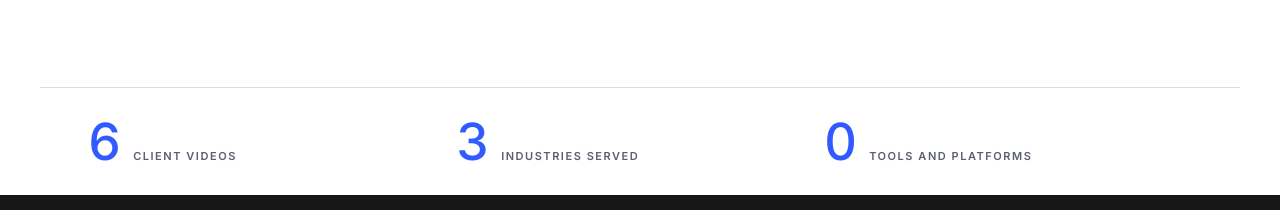
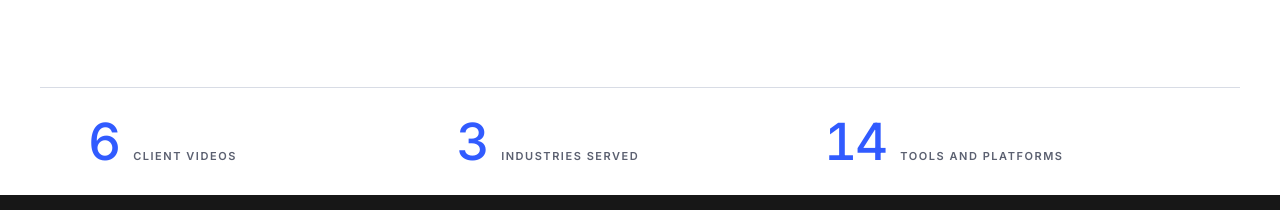
Before and after one commit to thebrandifi/portfolio, a plain HTML site: page index.html in a window 1280 px wide. Shown: the part 849-1059 px from the top of the page. Drawn offline with Linux system fonts and the light colour scheme.

Commit message:
Update index.html
tools and platforms to 14 instead of 0

```diff
--- a/index.html
+++ b/index.html
@@ -178,7 +178,7 @@ nav a.btn.on,nav a.btn:focus{color:var(--bg)}nav a.btn:hover{color:#fff}
 <p>From Meta Ads and Google Ads to social media marketing, promotional content and AI-assisted video, I focus on digital experiences that support brand visibility, audience engagement and business goals.</p>
 <div class="ct"><a class="btn bl" href="#work">Explore my work</a><a class="btn o" href="#contact">Let’s connect</a></div><div class="tag">THINK. CREATE. INFLUENCE.</div></div>
 <figure class="lg"><svg viewBox="-10 -10 120 120" role="img" aria-label="AKE logo symbol"><g fill="#171717"><path class="s1" d="M10 90 L46 14 L46 90Z"/><rect class="s2" x="54" y="10" width="36" height="36"/><path class="s3" d="M54 90 L54 54 A36 36 0 0 1 90 90Z"/></g><circle class="dt" cx="50" cy="50" r="5.5" fill="#315BFF"/></svg><figcaption><b>APPAU KOFI ENOCH</b><span>The Intelligence Mark</span></figcaption></figure></div>
-<div class="w stt"><div><b id="s1">6</b><span>Client videos</span></div><div><b>3</b><span>Industries served</span></div><div><b id="s3">0</b><span>Tools and platforms</span></div></div>
+<div class="w stt"><div><b id="s1">6</b><span>Client videos</span></div><div><b>3</b><span>Industries served</span></div><div><b id="s3">14</b><span>Tools and platforms</span></div></div>
 <div class="sc" aria-hidden="true"><i></i>SCROLL</div></section>
 <div class="tk" aria-hidden="true"><div class="tt"><span>THINK.</span><span class="o">CREATE.</span><span>INFLUENCE.</span><i>◢</i><span>THINK.</span><span class="o">CREATE.</span><span>INFLUENCE.</span><i>◢</i><span>THINK.</span><span class="o">CREATE.</span><span>INFLUENCE.</span><i>◢</i><span>THINK.</span><span class="o">CREATE.</span><span>INFLUENCE.</span><i>◢</i><span>THINK.</span><span class="o">CREATE.</span><span>INFLUENCE.</span><i>◢</i><span>THINK.</span><span class="o">CREATE.</span><span>INFLUENCE.</span><i>◢</i><span>THINK.</span><span class="o">CREATE.</span><span>INFLUENCE.</span><i>◢</i><span>THINK.</span><span class="o">CREATE.</span><span>INFLUENCE.</span><i>◢</i></div></div>
 
```
